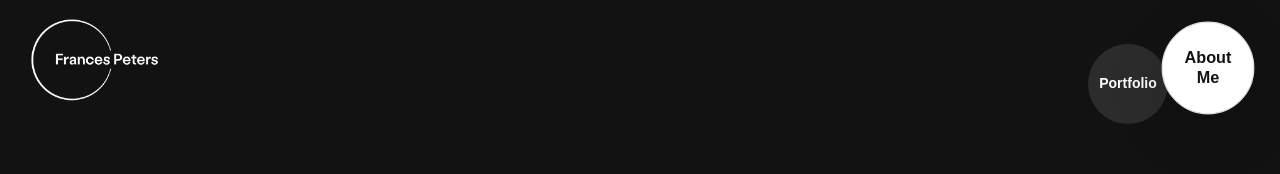
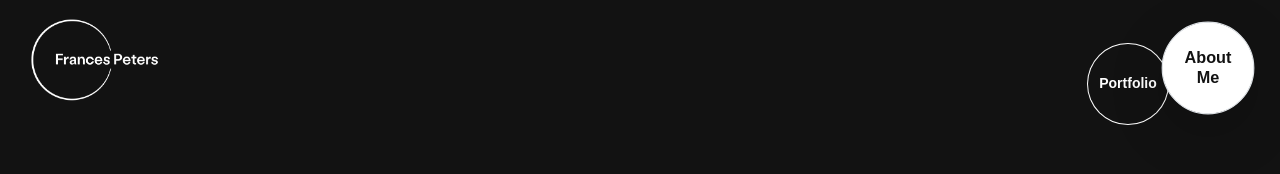
Before and after one commit to francespeters/portfolio-website-francespeters, a Next.js app: page /about in a window 1280 px wide. Shown: the top 174 px of the page. Built offline with nearby package versions, Linux system fonts and the light colour scheme.

Commit message:
fixed button styling

```diff
--- a/app/components/ui/AnimatedTabButtons.tsx
+++ b/app/components/ui/AnimatedTabButtons.tsx
@@ -3,7 +3,7 @@
 
 import Link from "next/link";
 import { usePathname, useRouter } from "next/navigation";
-import { MouseEvent, useState } from "react";
+import { useState } from "react";
 
 type AnimatedTabButtonsProps = {
   className?: string;
@@ -14,6 +14,7 @@ export default function AnimatedTabButtons({ className = "" }: AnimatedTabButton
   const pathname = usePathname();
 
   const [pendingPath, setPendingPath] = useState<"/home" | "/about" | null>(null);
+  const [hoveredTab, setHoveredTab] = useState<"/home" | "/about" | null>(null); // NEW
 
   const activePath: "/home" | "/about" =
     pendingPath ?? (pathname.startsWith("/about") ? "/about" : "/home");
@@ -26,52 +27,42 @@ export default function AnimatedTabButtons({ className = "" }: AnimatedTabButton
   const animationMs = 500;
   const activeScale = 1.16;
 
-  const orbitTransform = (angleDeg: number, isActive: boolean) =>
-    `translate(-50%, -50%) rotate(${angleDeg}deg) translate(${radiusPx}px) rotate(${-angleDeg}deg) scale(${isActive ? activeScale : 1})`;
+  // UPDATED: added isHovered parameter
+  const orbitTransform = (angleDeg: number, isActive: boolean, isHovered: boolean) => {
+    const scale = isActive ? activeScale : isHovered ? 1.08 : 1;
+    return `translate(-50%, -50%) rotate(${angleDeg}deg) translate(${radiusPx}px) rotate(${-angleDeg}deg) scale(${scale})`;
+  };
 
   const tabBase =
     "h-16 w-16 sm:h-20 sm:w-20 cursor-pointer rounded-full flex items-center justify-center text-center text-xs font-semibold leading-tight no-underline select-none sm:text-sm";
   const tabInactive =
-    " bg-brand-surface !text-brand-paper transition-colors hover:border-white/30 hover:bg-brand-ink hover:!text-brand-paper translate-y-4";
+" bg-brand-ink !text-brand-paper ring-1 ring-brand-paper transition-all hover:ring-0 hover:bg-brand-surface hover:!text-brand-paper translate-y-4";
     const tabActive =
     "border border-white/20 bg-brand-paper !text-brand-ink shadow-lg";
 
-  // const handleTabClick = (event: MouseEvent<HTMLAnchorElement>, targetPath: "/home" | "/about") => {
-  //   event.stopPropagation(); // add this
-  //   if (activePath === targetPath) {
-  //     event.preventDefault();
-  //     return;
-  //   }
-
-  //   event.preventDefault();
-  //   setPendingPath(targetPath);
-  //   router.push(targetPath);
-
-  //   window.setTimeout(() => {
-  //     setPendingPath(null);
-  //   }, animationMs);
-  // };
-
   return (
     <nav aria-label="Primary" className={`relative ${className}`}>
-      <div className="relative h-20 sm:h-24 sm:w-44 cursor-pointer z-10"
+      <div
+        className="relative h-20 sm:h-24 sm:w-44 cursor-pointer z-10"
         onClick={() => {
           const targetPath = activePath === "/home" ? "/about" : "/home";
           setPendingPath(targetPath);
           router.push(targetPath);
           window.setTimeout(() => setPendingPath(null), animationMs);
-  }}>
+        }}
+      >
         <Link
           href="/home"
           aria-current={isPortfolioActive ? "page" : undefined}
+          onMouseEnter={() => setHoveredTab("/home")}   // NEW
+          onMouseLeave={() => setHoveredTab(null)}       // NEW
           className={[
             tabBase,
             isPortfolioActive ? tabActive : tabInactive,
             "absolute left-1/2 top-1/2 transform-gpu transition-transform duration-700 ease-[cubic-bezier(0.22,1,0.36,1)]",
             isPortfolioActive ? "z-30" : "z-10",
-
           ].join(" ")}
-          style={{ transform: orbitTransform(baseAngleDeg, isPortfolioActive) }}
+          style={{ transform: orbitTransform(baseAngleDeg, isPortfolioActive, hoveredTab === "/home") }} // UPDATED
         >
           Portfolio
         </Link>
@@ -79,13 +70,15 @@ export default function AnimatedTabButtons({ className = "" }: AnimatedTabButton
         <Link
           href="/about"
           aria-current={isAboutActive ? "page" : undefined}
+          onMouseEnter={() => setHoveredTab("/about")}  // NEW
+          onMouseLeave={() => setHoveredTab(null)}       // NEW
           className={[
             tabBase,
             isAboutActive ? tabActive : tabInactive,
             "absolute left-1/2 top-1/2 transform-gpu transition-transform duration-700 ease-[cubic-bezier(0.22,1,0.36,1)]",
             isAboutActive ? "z-30" : "z-10",
           ].join(" ")}
-          style={{ transform: orbitTransform(baseAngleDeg + 180, isAboutActive) }}
+          style={{ transform: orbitTransform(baseAngleDeg + 180, isAboutActive, hoveredTab === "/about") }} // UPDATED
         >
           About
           <br />
```
Lines whose indentation alone changed are shown as unchanged.
